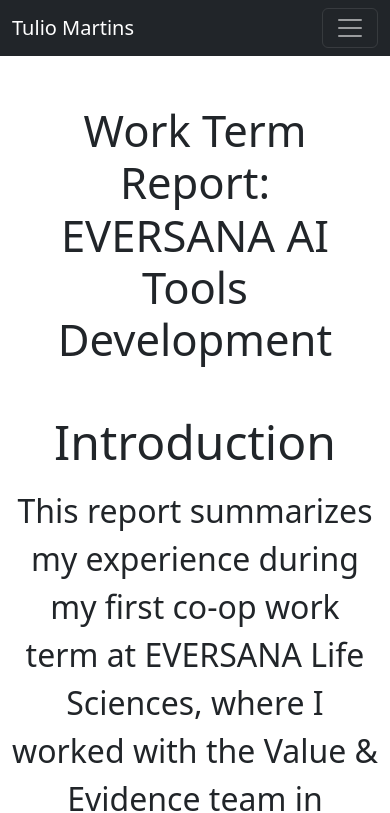
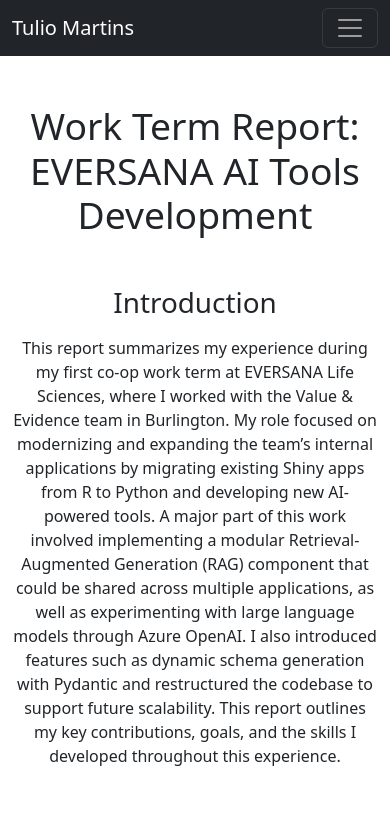
Before and after one commit to Tulbm/Eversana-Coop-Report, a plain HTML site: page index.html in a window 390 px wide. Shown: the top 813 px of the page. Drawn offline with nearby package versions, Linux system fonts and the light colour scheme.

Commit message:
Fixing font sizes for mobile

```diff
--- a/index.html
+++ b/index.html
@@ -10,7 +10,7 @@
         <link rel="icon" type="image/x-icon" href="assets/favicon.ico" />
         <!-- Core theme CSS (includes Bootstrap)-->
         <link href="css/styles.css" rel="stylesheet" />
-        <link href="css/custom.css" rel="stylesheet" />
+        <!-- <link href="css/custom.css" rel="stylesheet" /> -->
     </head>
     <body>
         <!-- Responsive navbar-->
@@ -38,9 +38,11 @@
         <!-- Page content-->
         <div class="container">
             <div class="text-center mt-5" style="background-color: #ffffff; color: #212529;">
-               <h1 class="display-1">Work Term Report: EVERSANA AI Tools Development</h1>
-               <h2 id="introduction" class="mt-5 mb-3">Introduction</h2>
-               <p>This report summarizes my experience during my first co-op work term at EVERSANA Life Sciences, where I worked with the Value &amp; Evidence team in Burlington. My role focused on modernizing and expanding the team’s internal applications by migrating existing Shiny apps from R to Python and developing new AI-powered tools. A major part of this work involved implementing a modular Retrieval-Augmented Generation (RAG) component that could be shared across multiple applications, as well as experimenting with large language models through Azure OpenAI. I also introduced features such as dynamic schema generation with Pydantic and restructured the codebase to support future scalability. This report outlines my key contributions, goals, and the skills I developed throughout this experience.</p>
+               <h1 class="display-3 display-md-1 text-center">Work Term Report: EVERSANA AI Tools Development</h1>
+               <h2 id="introduction" class="fs-1 fs-md-2 mt-5 mb-3">Introduction</h2>
+               <p class="fs-md-2 fs-6">
+                  This report summarizes my experience during my first co-op work term at EVERSANA Life Sciences, where I worked with the Value &amp; Evidence team in Burlington. My role focused on modernizing and expanding the team’s internal applications by migrating existing Shiny apps from R to Python and developing new AI-powered tools. A major part of this work involved implementing a modular Retrieval-Augmented Generation (RAG) component that could be shared across multiple applications, as well as experimenting with large language models through Azure OpenAI. I also introduced features such as dynamic schema generation with Pydantic and restructured the codebase to support future scalability. This report outlines my key contributions, goals, and the skills I developed throughout this experience.
+               </p>
                <h2 id="the-employer" class="mt-5 mb-3">The Employer</h2>
                <p>EVERSANA is a global provider of commercialization services to the life sciences industry. The Value &amp; Evidence team, based in Burlington, supports clients by conducting research and analyzing data to demonstrate the value of medical treatments. This often requires reviewing and synthesizing large volumes of literature and clinical evidence, making automation and AI solutions valuable for improving efficiency, accuracy and cost.</p>
                <h2 id="job-description" class="mt-5 mb-3">Job Description</h2>
```
